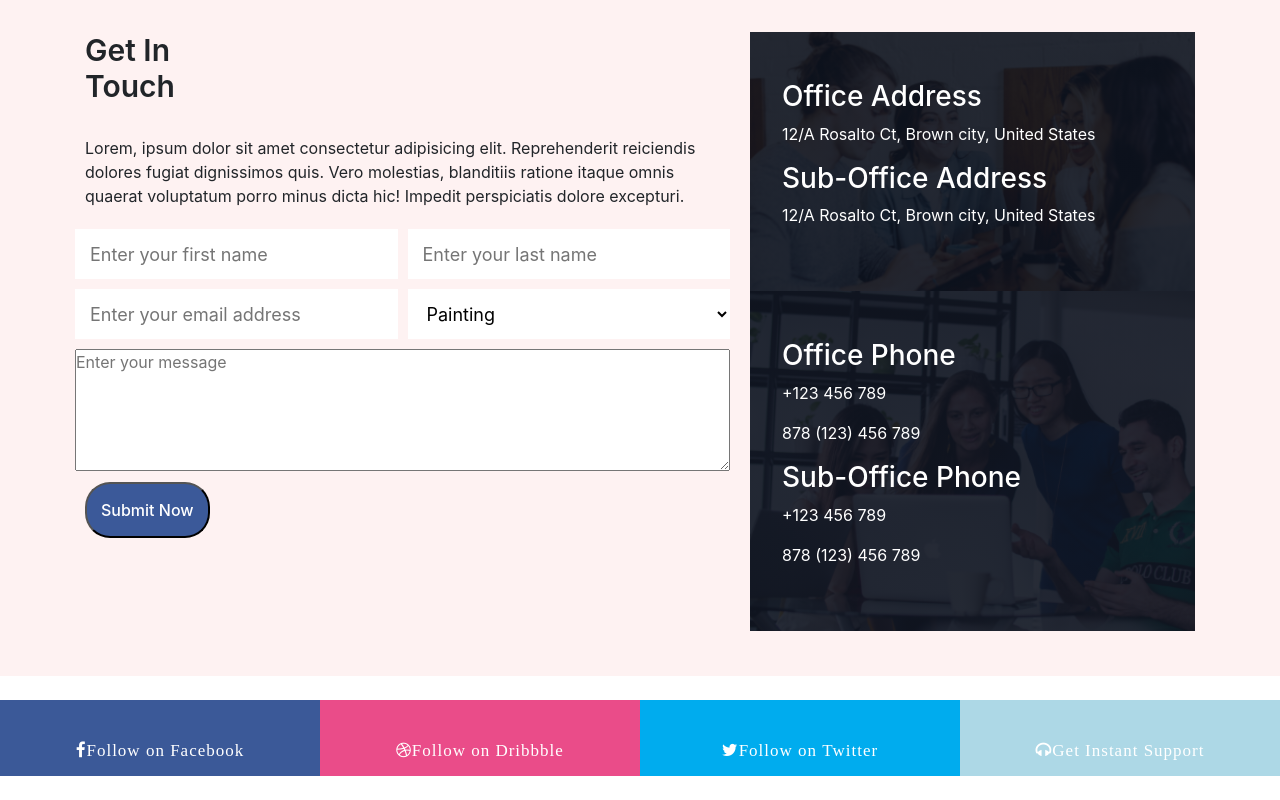
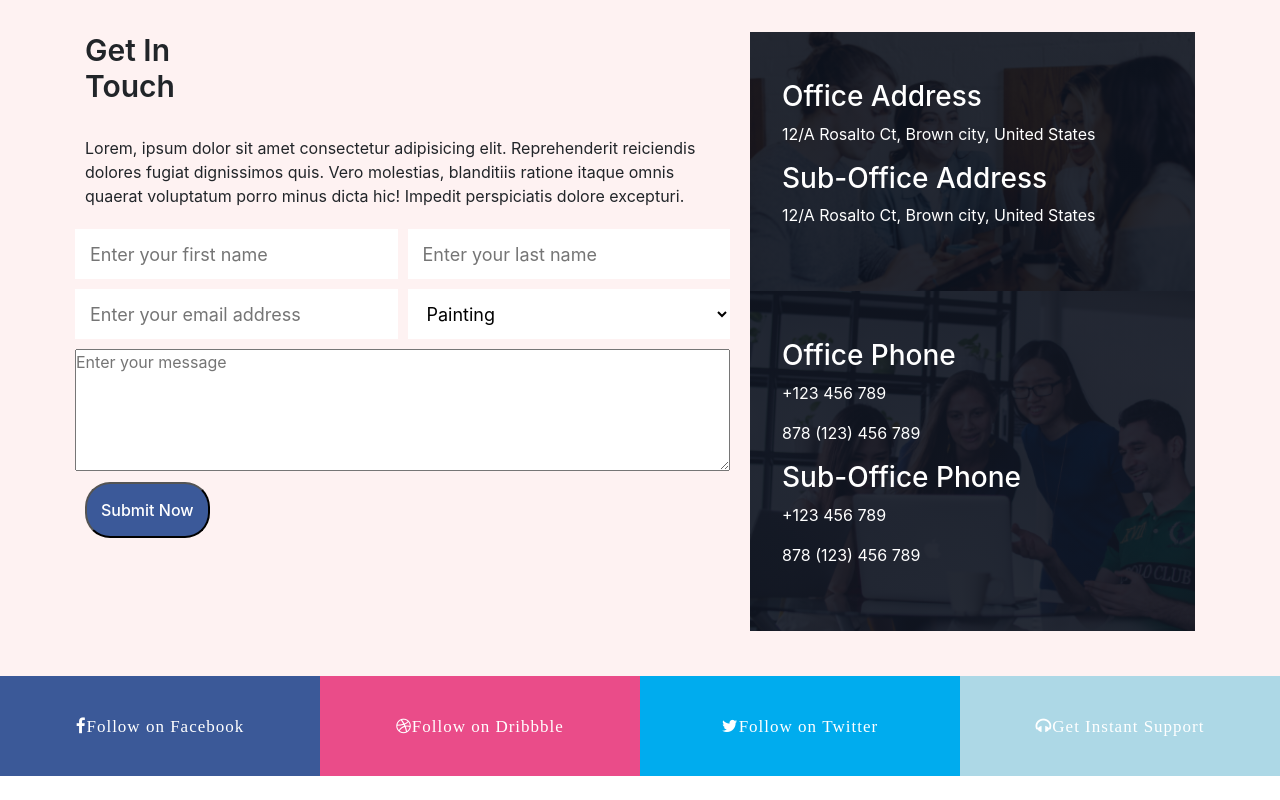
Before and after one commit to AngelaNnaka/Art-Rhyme, a plain HTML site: page index.html in a window 1280 px wide. Shown: the part 4213-5013 px from the top of the page. After the commit the page ends 4989 px from the top, so only its background shows below. Drawn offline with nearby package versions, Linux system fonts and the light colour scheme.

Commit message:
Art-Rhyme

```diff
--- a/css/index.css
+++ b/css/index.css
@@ -412,7 +412,6 @@ background-color: #fff;
 }
 
 .all-social {
-    display: flex;
     justify-content: space-around;
     color: #fff;
     font-weight: 300;
@@ -439,3 +438,13 @@ background-color: #fff;
 .support{
     background-color: #add8e6;
 }
+
+.facebook .dribbble .twitter .support {
+    width: 100vw;
+
+}
+@media screen and (max-width:800px){
+    .contact-connect{
+        visibility: hidden;
+    }
+}
--- a/index.html
+++ b/index.html
@@ -485,31 +485,44 @@
     </div>
 
 <footer>
-    <div class="all-social">
+    <div class="all-social ">
 
+    <div class="row no-gutters">
+       <div class="col no-gutters">
 
-            <div class="facebook col-12 col-md-6 col-lg-4 col-xl-3 mt-4 pb-5">
+           <div class="facebook">
 
-                <i class="fa fa-facebook">Follow on Facebook</i>
+               <i class="fa fa-facebook">Follow on Facebook</i>
 
             </div>
-            <div class="dribbble col-12 col-md-6 col-lg-4 col-xl-3 mt-4 pb-5">
+        </div>
+        <div class="col no-gutters">
+
+            <div class="dribbble">
 
                 <i class="fa fa-dribbble">Follow on Dribbble</i>
 
             </div>
-            <div class="twitter col-12 col-md-6 col-lg-4 col-xl-3 mt-4 pb-5">
+        </div>
+        <div class="col no-gutters">
+
+            <div class="twitter">
 
                 <i class="fa fa-twitter ">Follow on Twitter</i>
 
             </div>
-            <div class="support col-12 col-md-6 col-lg-4 col-xl-3 mt-4 pb-5">
+        </div>
+        <div class="col no-gutters">
+
+            <div class="support">
 
                 <i class="fa fa-headphones" >Get Instant Support</i>
 
             </div>
+        </div>
 
     </div>
+</div>
     </footer>
 
     </div>
--- a/style.css
+++ b/style.css
@@ -192,8 +192,3 @@
     text-align: center;
     padding-top: 50px;
 }
-
-
-
-.selectallsection{
-}
```
